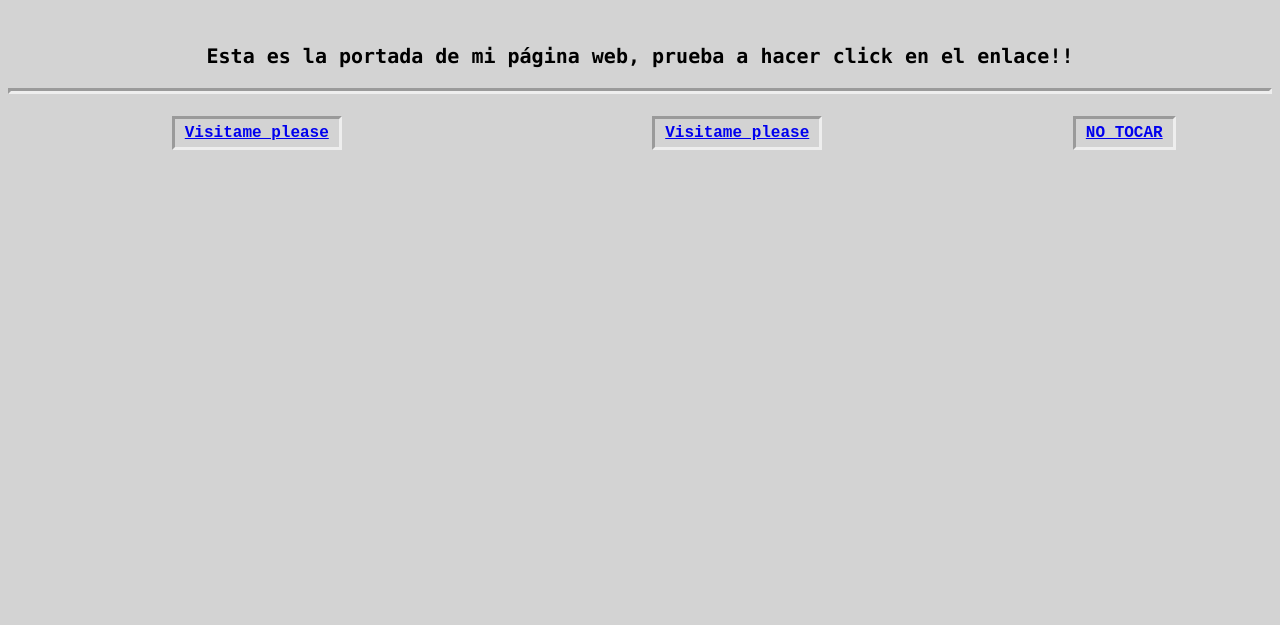
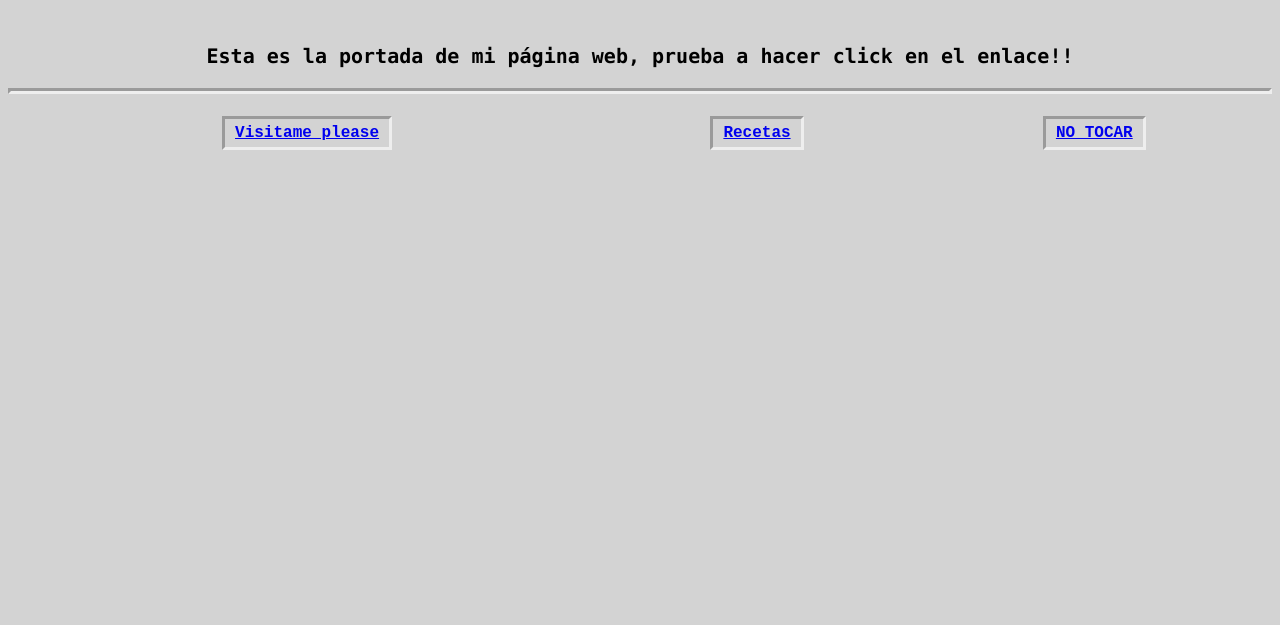
Before and after one commit to slimanxio/anxio.github.io, a plain HTML site: page index.html in a window 1280 px wide. Shown: the part 175-800 px from the top of the page. Drawn offline with Linux system fonts and the light colour scheme.

Commit message:
Update index.html

```diff
--- a/index.html
+++ b/index.html
@@ -14,7 +14,7 @@
 <table>
   <td>
     <th><a href="tarjeta.html">Visitame please</a></th>
-	<th><a href="boostrap-master/index2.html">Visitame please</a></th>
+	<th><a href="boostrap-master/index2.html">Recetas</a></th>
     <th><a href="https://thumbs.gfycat.com/AffectionateDimIberianlynx-small.gif">NO TOCAR</a></th>
   </td>
 </table>
```
